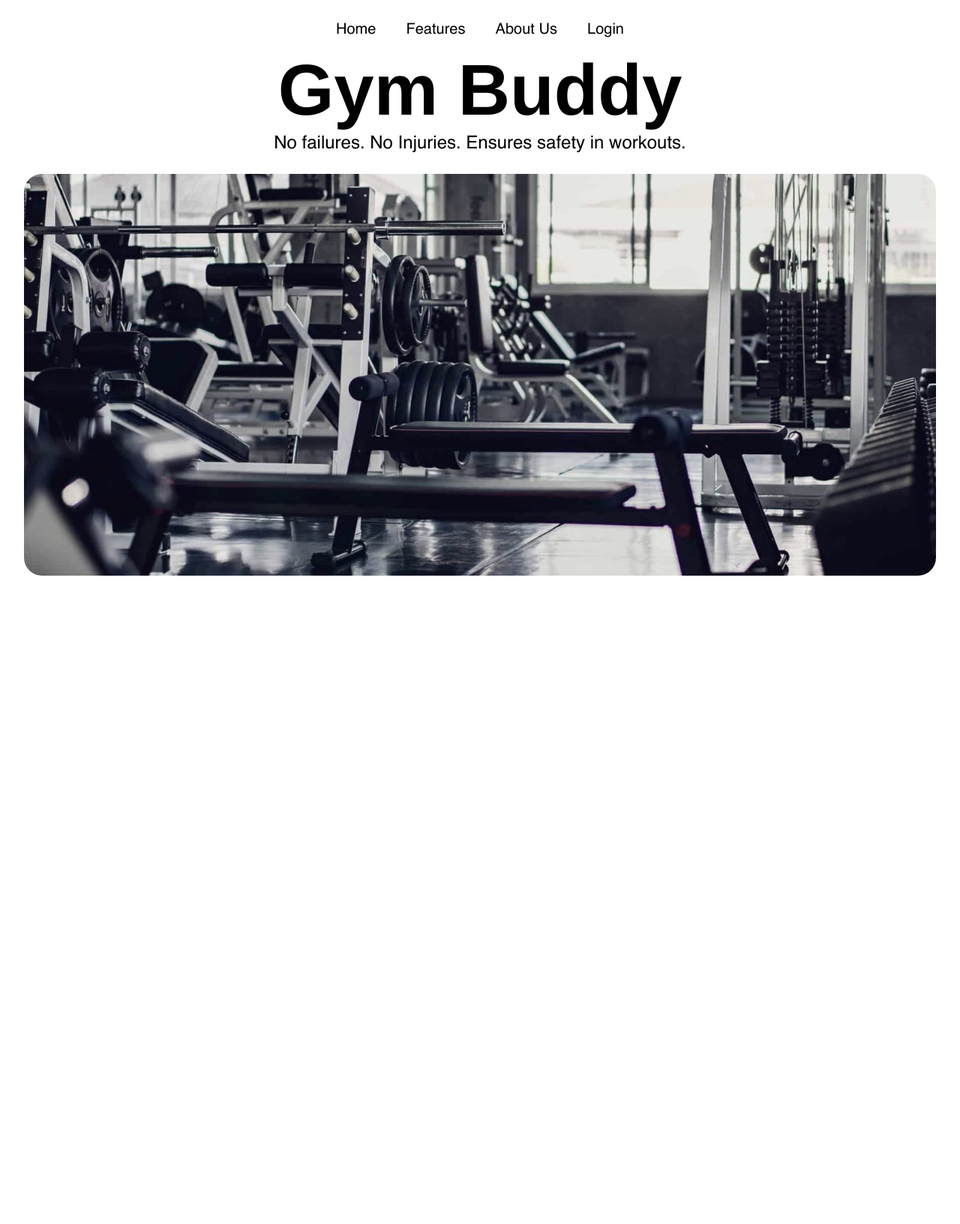
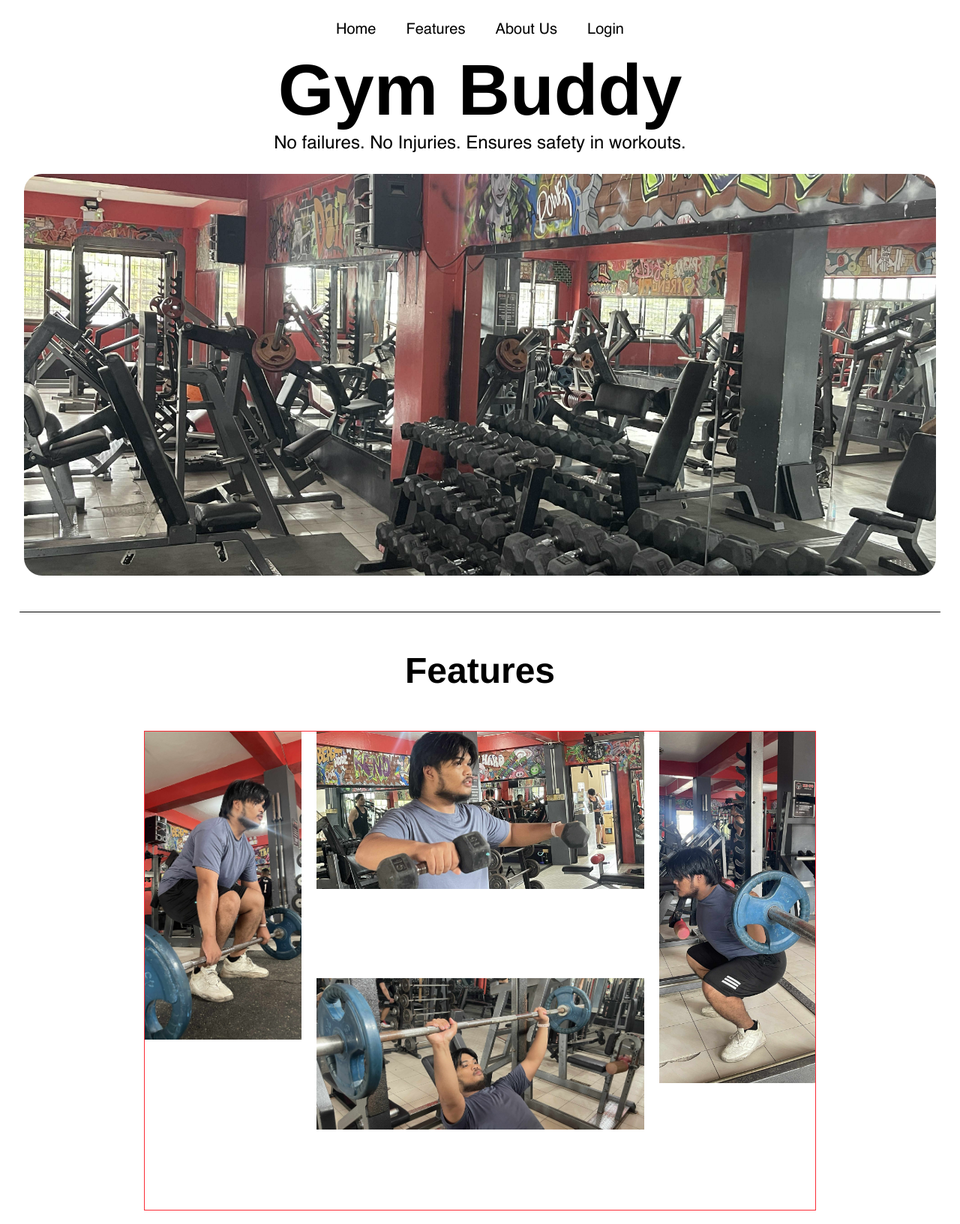
Before and after one commit to sooooodeen/2025-CP_GymBuddy, a Flask app: page / in a window 1280 px wide. Shown: the whole page at 75% size. Before the commit the page ends 768 px from the top, so only its background shows below. Run offline with Flask 3, Linux system fonts and the light colour scheme.

Commit message:
Features page initial

```diff
--- a/static/dist/output.css
+++ b/static/dist/output.css
@@ -11,27 +11,26 @@
       "Segoe UI Emoji", "Segoe UI Symbol", "Noto Color Emoji";
     --font-mono: ui-monospace, SFMono-Regular, Menlo, Monaco, Consolas, "Liberation Mono",
       "Courier New", monospace;
+    --color-red-100: oklch(93.6% 0.032 17.717);
+    --color-red-200: oklch(88.5% 0.062 18.334);
+    --color-red-500: oklch(63.7% 0.237 25.331);
+    --color-blue-500: oklch(62.3% 0.214 259.815);
+    --color-purple-500: oklch(62.7% 0.265 303.9);
+    --color-pink-500: oklch(65.6% 0.241 354.308);
+    --color-gray-300: oklch(87.2% 0.01 258.338);
     --spacing: 0.25rem;
     --text-xl: 1.25rem;
     --text-xl--line-height: calc(1.75 / 1.25);
     --text-2xl: 1.5rem;
     --text-2xl--line-height: calc(2 / 1.5);
-    --text-4xl: 2.25rem;
-    --text-4xl--line-height: calc(2.5 / 2.25);
+    --text-5xl: 3rem;
+    --text-5xl--line-height: 1;
     --text-6xl: 3.75rem;
     --text-6xl--line-height: 1;
     --text-8xl: 6rem;
     --text-8xl--line-height: 1;
-    --text-9xl: 8rem;
-    --text-9xl--line-height: 1;
-    --font-weight-extralight: 200;
-    --font-weight-light: 300;
-    --font-weight-medium: 500;
-    --font-weight-semibold: 600;
     --font-weight-bold: 700;
-    --font-weight-extrabold: 800;
     --radius-3xl: 1.5rem;
-    --radius-4xl: 2rem;
     --default-font-family: var(--font-sans);
     --default-mono-font-family: var(--font-mono);
     --font-Helvetica: Helvetica, sans-serif;
@@ -186,23 +185,38 @@
   .static {
     position: static;
   }
-  .container {
-    width: 100%;
-    @media (width >= 40rem) {
-      max-width: 40rem;
-    }
-    @media (width >= 48rem) {
-      max-width: 48rem;
-    }
-    @media (width >= 64rem) {
-      max-width: 64rem;
-    }
-    @media (width >= 80rem) {
-      max-width: 80rem;
-    }
-    @media (width >= 96rem) {
-      max-width: 96rem;
-    }
+  .order-0 {
+    order: 0;
+  }
+  .order-1 {
+    order: 1;
+  }
+  .order-2 {
+    order: 2;
+  }
+  .col-span-2 {
+    grid-column: span 2 / span 2;
+  }
+  .col-start-2 {
+    grid-column-start: 2;
+  }
+  .col-start-4 {
+    grid-column-start: 4;
+  }
+  .row-span-2 {
+    grid-row: span 2 / span 2;
+  }
+  .row-start-1 {
+    grid-row-start: 1;
+  }
+  .mx-auto {
+    margin-inline: auto;
+  }
+  .my-4 {
+    margin-block: calc(var(--spacing) * 4);
+  }
+  .my-5 {
+    margin-block: calc(var(--spacing) * 5);
   }
   .flex {
     display: flex;
@@ -249,41 +245,17 @@
   .h-full {
     height: 100%;
   }
-  .min-h-full {
-    min-height: 100%;
-  }
-  .\!w-\[100dvw\] {
-    width: 100dvw !important;
-  }
-  .\!w-full {
-    width: 100% !important;
-  }
-  .w-10 {
-    width: calc(var(--spacing) * 10);
-  }
-  .w-100 {
-    width: calc(var(--spacing) * 100);
-  }
   .w-\[30\%\] {
     width: 30%;
   }
-  .w-\[50\%\] {
-    width: 50%;
+  .w-\[70\%\] {
+    width: 70%;
   }
-  .w-\[80\%\] {
-    width: 80%;
-  }
-  .w-\[100\%\] {
-    width: 100%;
-  }
-  .w-\[100dvw\] {
-    width: 100dvw;
+  .w-\[96\%\] {
+    width: 96%;
   }
   .w-full {
     width: 100%;
-  }
-  .min-w-full {
-    min-width: 100%;
   }
   .border-collapse {
     border-collapse: collapse;
@@ -291,35 +263,23 @@
   .resize {
     resize: both;
   }
-  .grid-cols-1 {
-    grid-template-columns: repeat(1, minmax(0, 1fr));
+  .grid-cols-4 {
+    grid-template-columns: repeat(4, minmax(0, 1fr));
   }
-  .grid-rows-3 {
-    grid-template-rows: repeat(3, minmax(0, 1fr));
-  }
-  .grid-rows-\[10\%_15\%_1fr\] {
-    grid-template-rows: 10% 15% 1fr;
+  .grid-rows-2 {
+    grid-template-rows: repeat(2, minmax(0, 1fr));
   }
   .grid-rows-\[10\%_15\%_75\%\] {
     grid-template-rows: 10% 15% 75%;
   }
-  .grid-rows-\[15\%_15\%_1fr\] {
-    grid-template-rows: 15% 15% 1fr;
-  }
-  .grid-rows-\[15\%_25\%_1fr\] {
-    grid-template-rows: 15% 25% 1fr;
-  }
-  .grid-rows-\[auto_auto_1fr\] {
-    grid-template-rows: auto auto 1fr;
-  }
   .flex-col {
     flex-direction: column;
   }
-  .content-center {
-    align-content: center;
-  }
   .items-center {
     align-items: center;
+  }
+  .justify-around {
+    justify-content: space-around;
   }
   .justify-between {
     justify-content: space-between;
@@ -327,51 +287,44 @@
   .justify-center {
     justify-content: center;
   }
-  .gap-1 {
-    gap: calc(var(--spacing) * 1);
-  }
   .gap-2 {
     gap: calc(var(--spacing) * 2);
   }
-  .self-center {
-    align-self: center;
+  .gap-5 {
+    gap: calc(var(--spacing) * 5);
   }
-  .overflow-hidden {
-    overflow: hidden;
+  .rounded {
+    border-radius: 0.25rem;
   }
   .rounded-3xl {
     border-radius: var(--radius-3xl);
-  }
-  .rounded-4xl {
-    border-radius: var(--radius-4xl);
   }
   .border {
     border-style: var(--tw-border-style);
     border-width: 1px;
   }
-  .object-contain {
-    object-fit: contain;
+  .border-1 {
+    border-style: var(--tw-border-style);
+    border-width: 1px;
+  }
+  .border-t-1 {
+    border-top-style: var(--tw-border-style);
+    border-top-width: 1px;
+  }
+  .border-red-100 {
+    border-color: var(--color-red-100);
+  }
+  .border-red-500 {
+    border-color: var(--color-red-500);
+  }
+  .bg-red-200 {
+    background-color: var(--color-red-200);
   }
   .object-cover {
     object-fit: cover;
   }
-  .object-fill {
-    object-fit: fill;
-  }
-  .p-4 {
-    padding: calc(var(--spacing) * 4);
-  }
   .p-8 {
     padding: calc(var(--spacing) * 8);
-  }
-  .p-10 {
-    padding: calc(var(--spacing) * 10);
-  }
-  .px-4 {
-    padding-inline: calc(var(--spacing) * 4);
-  }
-  .text-center {
-    text-align: center;
   }
   .font-Helvetica {
     font-family: var(--font-Helvetica);
@@ -380,21 +333,13 @@
     font-size: var(--text-2xl);
     line-height: var(--tw-leading, var(--text-2xl--line-height));
   }
-  .text-4xl {
-    font-size: var(--text-4xl);
-    line-height: var(--tw-leading, var(--text-4xl--line-height));
-  }
-  .text-6xl {
-    font-size: var(--text-6xl);
-    line-height: var(--tw-leading, var(--text-6xl--line-height));
+  .text-5xl {
+    font-size: var(--text-5xl);
+    line-height: var(--tw-leading, var(--text-5xl--line-height));
   }
   .text-8xl {
     font-size: var(--text-8xl);
     line-height: var(--tw-leading, var(--text-8xl--line-height));
-  }
-  .text-9xl {
-    font-size: var(--text-9xl);
-    line-height: var(--tw-leading, var(--text-9xl--line-height));
   }
   .text-xl {
     font-size: var(--text-xl);
--- a/templates/index.html
+++ b/templates/index.html
@@ -8,7 +8,7 @@
     <link rel="stylesheet" href="{{url_for('static',filename='dist/output.css')}}">
 </head>
 <body>
-    <div class="wrapper h-[100dvh] w-full grid grid-rows-[10%_15%_75%]">
+    <div class="sec-one h-[100dvh] w-full grid grid-rows-[10%_15%_75%]">
         <div class="w-full flex justify-center h-full ">
             <div class="header flex justify-between w-[30%] h-full items-center font-Helvetica text-xl">
                 <a class="" href="">Home</a>
@@ -23,9 +23,29 @@
          </div>
          <div class="p-8 h-full w-full">
             <div class="h-full w-full">
-                <img class="h-full w-full object-cover grayscale-25 rounded-3xl" src="/static/src/images/gymimg.jpeg" alt="">
+                <img class="h-full w-full object-cover grayscale-25 rounded-3xl" src="/static/src/images/gymimg.png" alt="">
             </div>
          </div>
     </div>
+    <hr class="border-t-1 border-black-500 w-[96%] rounded mx-auto my-4">
+    <div class="sec-two h-[100dvh] w-full">
+        <div class="flex justify-around h-full items-center flex-col">
+            <h1 class="font-Helvetica font-bold text-5xl my-5">Features</h1>
+            <div class="border-1 border-red-500 w-[70%] h-[80%] grid grid-cols-4 grid-rows-2 gap-5">
+                <div class="deadliftimg row-span-2 h-full">
+                    <img src="/static/src/images/deadliftimg.jpg" alt="">
+                </div>
+                <div class="latraise col-span-2">
+                    <img src="/static/src/images/latraiseimg.jpg" alt="">
+                </div>
+                <div class="inclineimg col-span-2">
+                    <img src="/static/src/images/inclineimg.jpg" alt="">
+                </div>
+                <div class="squatimg row-start-1 row-span-2 col-start-4">
+                    <img src="/static/src/images/squatimg.jpg" alt="">
+                </div>
+            </div>
+        </div>
+    </div>
 </body>
 </html>
```
Also changed, not shown: other parts of static/dist/output.css (+5 -54 lines), static/src/images/deadliftimg.jpg (added), static/src/images/gymimg.jpeg (deleted), static/src/images/gymimg.png (added), static/src/images/inclineimg.jpg (added), static/src/images/latraiseimg.jpg (added), static/src/images/squatimg.jpg (added).
